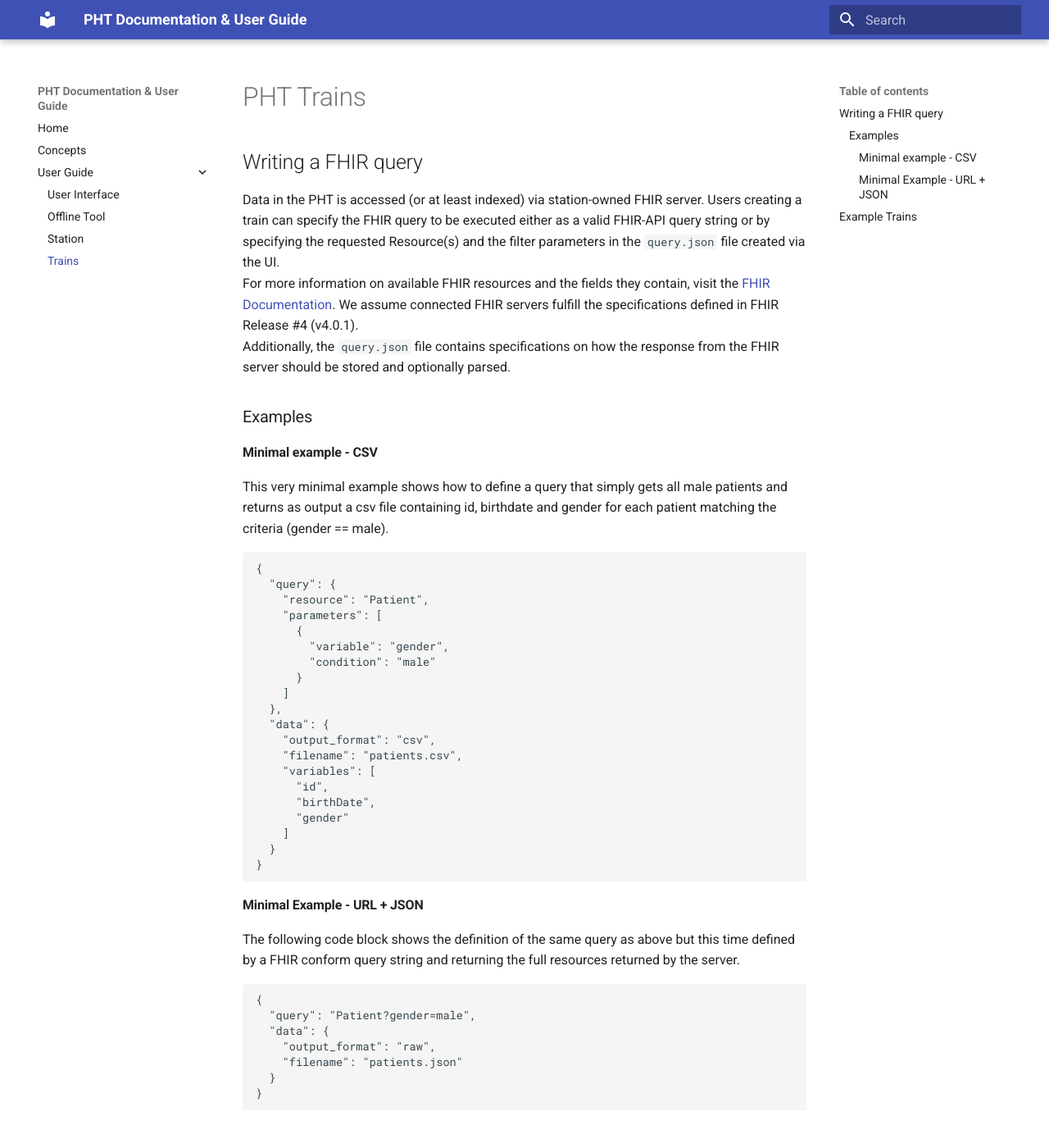
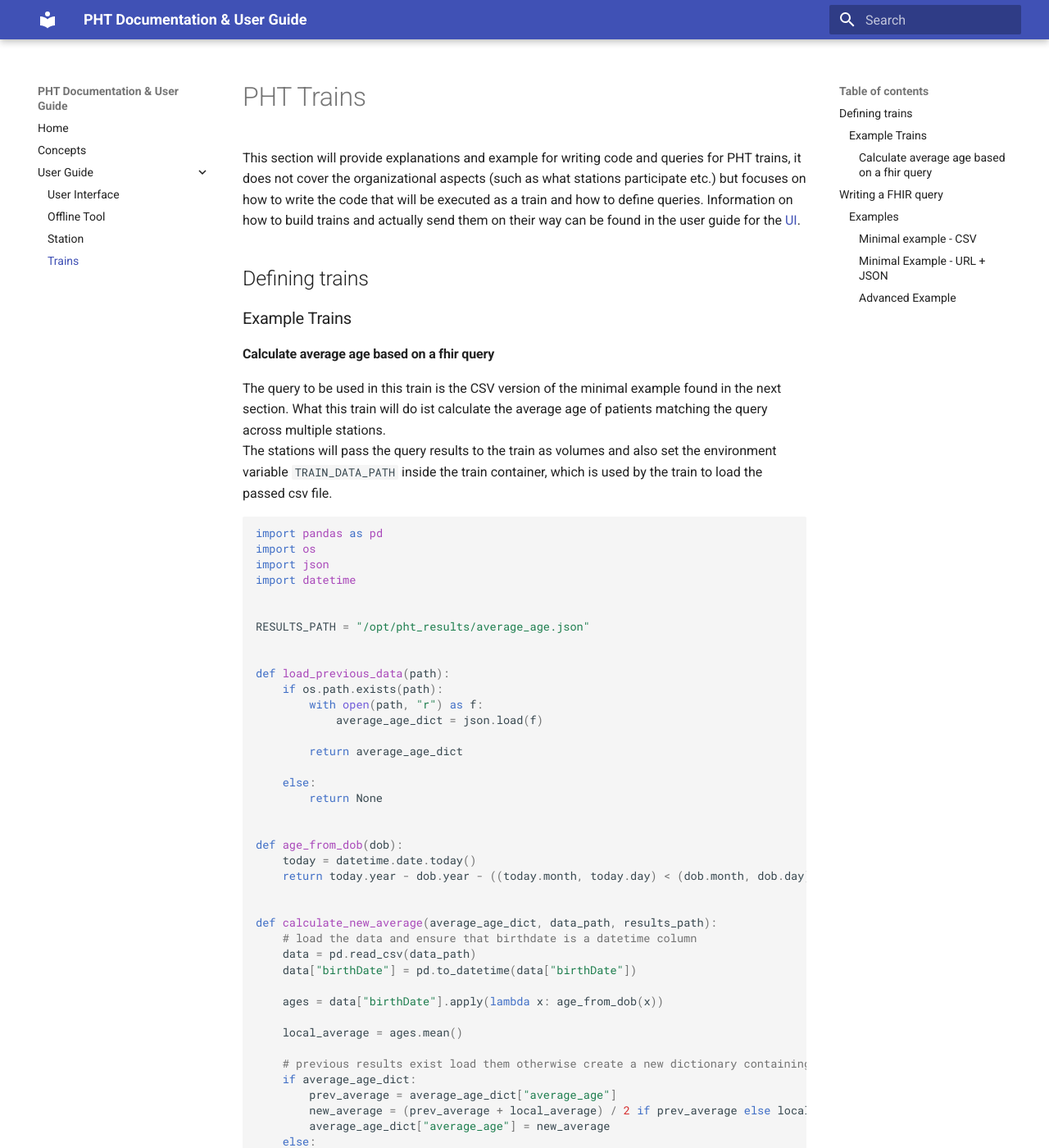
Before and after one commit to PHT-Medic/documentation, an MkDocs documentation site: the page built from docs/trains.md, in a window 1280 px wide and 1400 px high. Shown: the whole window at 82% size. Built offline with MkDocs 1.6.1 and Material for MkDocs 9.7.7, drawn with Linux system fonts in a browser that asks for light colours; some of the changed text lies outside the part shown.

Commit message:
code highlighting and more examples for trains and query

````diff
--- a/docs/trains.md
+++ b/docs/trains.md
@@ -1,4 +1,84 @@
 # PHT Trains
+This section will provide explanations and example for writing code and queries for PHT trains, it does not
+cover the organizational aspects (such as what stations participate etc.) but focuses on how to write the code that
+will be executed as a train and how to define queries.
+Information on how to build trains and actually send them on their way can be found in the user guide for the
+[UI](user_interface.md).
+
+
+## Defining trains
+
+### Example Trains
+
+#### Calculate average age based on a fhir query
+The query to be used in this train is the CSV version of the minimal example found in the next section.
+What this train will do ist calculate the average age of patients matching the query across multiple stations.
+The stations will pass the query results to the train as volumes and also set the environment variable `TRAIN_DATA_PATH`
+inside the train container, which is used by the train to load the passed csv file.
+
+
+```python
+import pandas as pd
+import os
+import json
+import datetime
+
+
+RESULTS_PATH = "/opt/pht_results/average_age.json"
+
+
+def load_previous_data(path):
+    if os.path.exists(path):
+        with open(path, "r") as f:
+            average_age_dict = json.load(f)
+
+        return average_age_dict
+
+    else:
+        return None
+
+
+def age_from_dob(dob):
+    today = datetime.date.today()
+    return today.year - dob.year - ((today.month, today.day) < (dob.month, dob.day))
+
+
+def calculate_new_average(average_age_dict, data_path, results_path):
+    # load the data and ensure that birthdate is a datetime column
+    data = pd.read_csv(data_path)
+    data["birthDate"] = pd.to_datetime(data["birthDate"])
+
+    ages = data["birthDate"].apply(lambda x: age_from_dob(x))
+
+    local_average = ages.mean()
+
+    # previous results exist load them otherwise create a new dictionary containing the results
+    if average_age_dict:
+        prev_average = average_age_dict["average_age"]
+        new_average = (prev_average + local_average) / 2 if prev_average else local_average
+        average_age_dict["average_age"] = new_average
+    else:
+        new_average = local_average
+        average_age_dict = {"average_age": new_average}
+
+    print(average_age_dict)
+
+    # store the updated results
+    with open(results_path, "w") as f:
+        json.dump(average_age_dict, fp=f, indent=2)
+
+
+def main():
+    data_path = os.getenv("TRAIN_DATA_PATH", "/opt/train_data/patients.csv")
+    print(f"Loading data at {data_path}")
+    prev_results = load_previous_data(RESULTS_PATH)
+    calculate_new_average(prev_results, data_path, RESULTS_PATH)
+
+
+if __name__ == '__main__':
+    main()
+
+```
 
 
 ## Writing a FHIR query
@@ -53,4 +133,48 @@ string and returning the full resources returned by the server.
 }
 ```
 
-## Example Trains
+
+#### Advanced Example
+To define more complex queries, including resource chaining and additional variable `has` inside the query object
+of the `query.json` can be used to find resources based on other resources referring to them.
+The query defined in the
+example below extracts the same data as the minimal examples above but limits the returned patients based on
+Observations and Conditions that the patient is required to have.
+
+```json
+{
+  "query": {
+    "resource": "Patient",
+    "parameters": [
+      {
+        "variable": "gender",
+        "condition": "male"
+      },
+      {
+        "variable": "birthdate",
+        "condition": "sa1980-08-12"
+      }
+    ],
+    "has": [
+      {
+        "resource": "Observation",
+        "property": "code",
+        "params": ["I63.0","I63.1","I63.2","I63.3","I63.4","I63.5","I63.6","I63.7","I63.8","I63.9"]
+      },
+      {
+        "resource": "Condition",
+        "property": "code",
+        "params": ["D70.0","D70.10","D70.11","D70.11","D70.12","D70.13","D70.14","D70.18","D70.19","D70.3","D70.5","D70.6","D70.7"]
+      }
+    ]
+  },
+  "data": {
+    "output_format": "csv",
+    "variables": [
+      "id",
+      "birthDate",
+      "gender"
+    ]
+  }
+}
+```
--- a/mkdocs.yml
+++ b/mkdocs.yml
@@ -20,3 +20,5 @@ nav:
 
 markdown_extensions:
   - admonition
+  - pymdownx.highlight
+  - pymdownx.superfences
````
